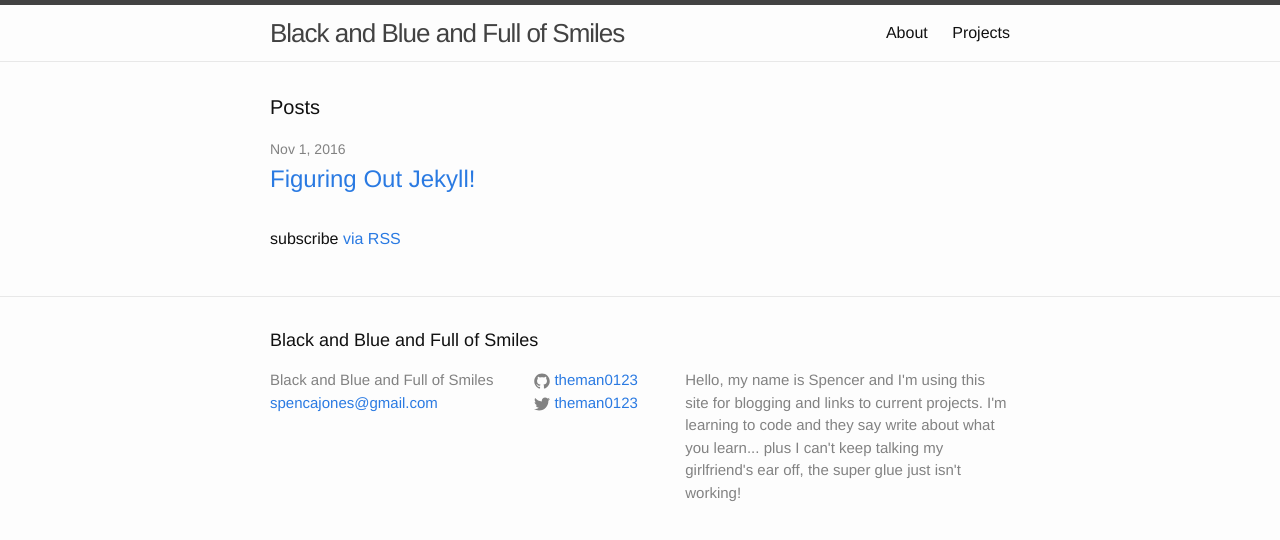
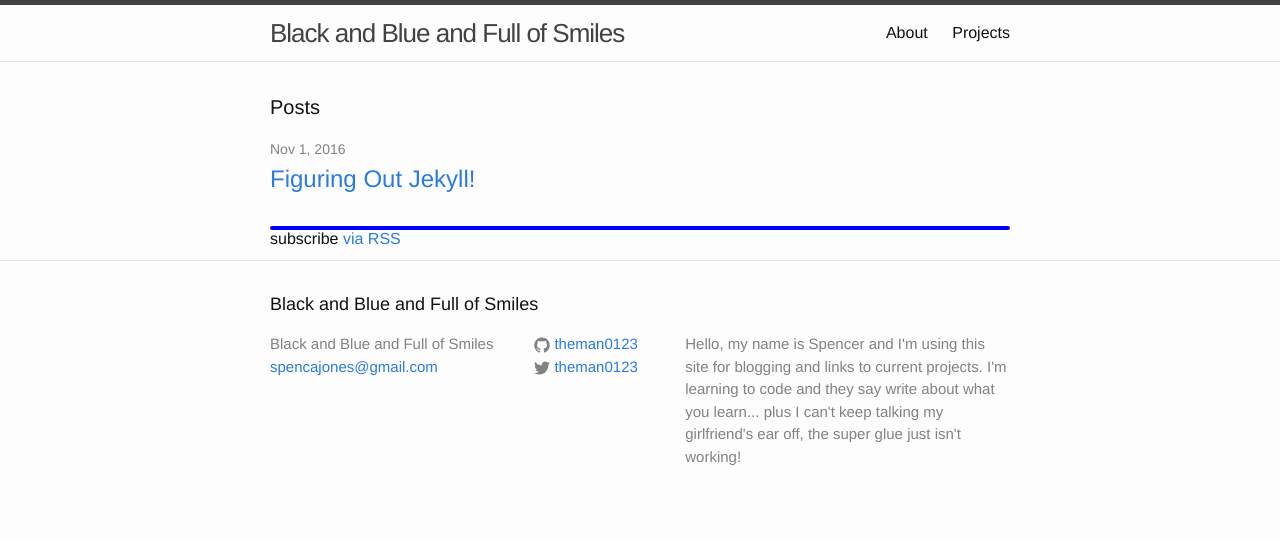
Before and after one commit to theman0123/theman0123.github.io, a Jekyll site: the page built from index.html, in a window 1280 px wide. Shown: the top 540 px of the page. Built offline with Jekyll 4.4.1, drawn with Linux system fonts in a browser that asks for light colours.

Commit message:
added background css info

```diff
--- a/_sass/_base.scss
+++ b/_sass/_base.scss
@@ -8,7 +8,12 @@ dl, dd, ol, ul, figure {
     padding: 0;
 }
 
-
+.background-image {
+        border: 2px solid blue;
+        border-radius: 5px;
+        position: top right;
+        margin-top: -40px;
+}
 
 /**
  * Basic styling
```
